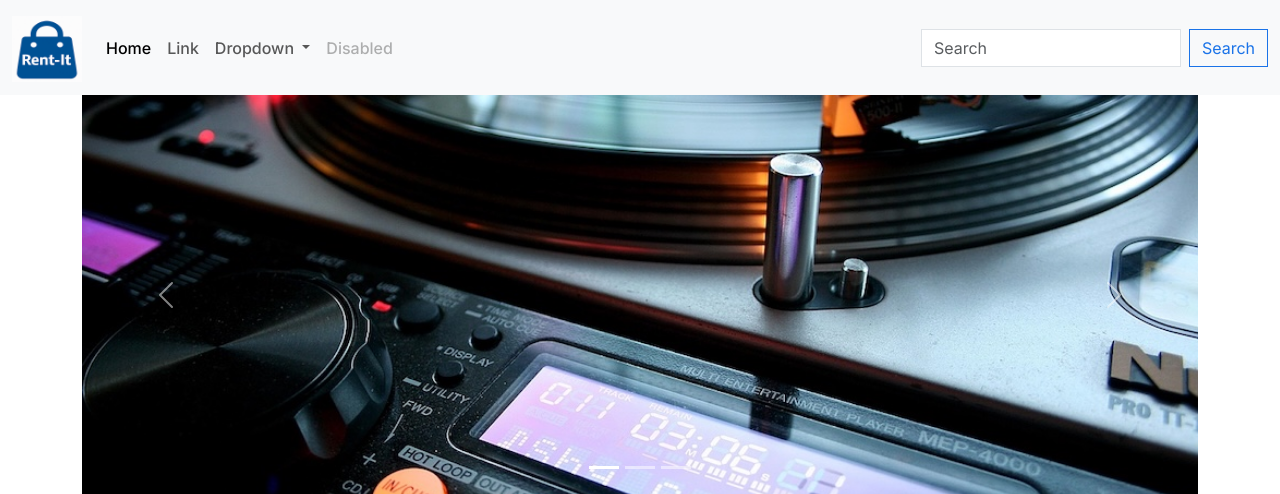
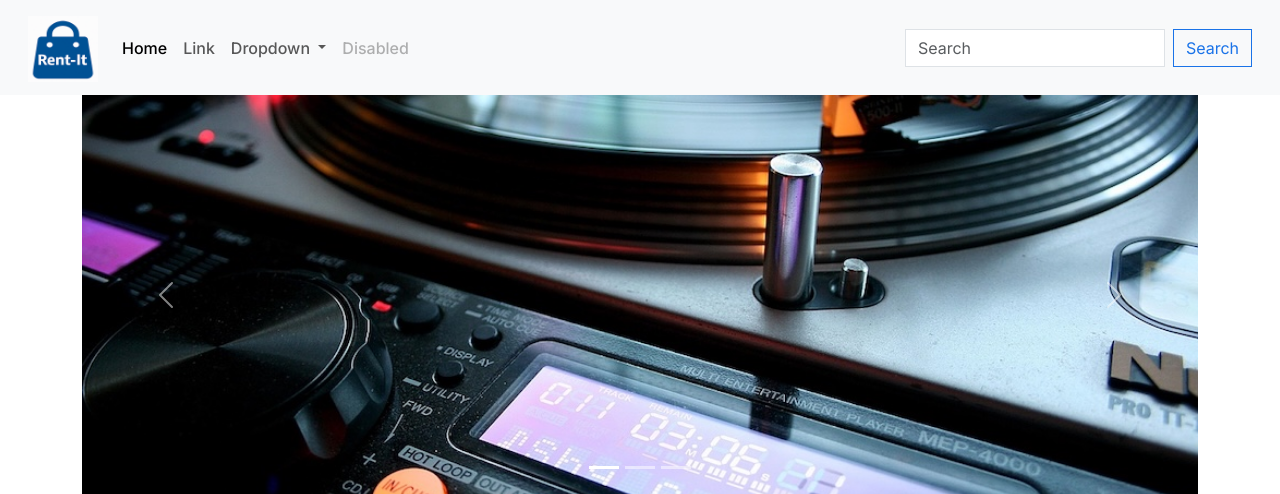
Before and after one commit to GrzegorzStary/Rent-It, a Django app: page / in a window 1280 px wide. Shown: the top 494 px of the page. Run offline with Django 5.2, Linux system fonts and the light colour scheme; some libraries are stand-ins or nearby versions.

Commit message:
STYLING: Navbar css for clener view

```diff
--- a/static/css/base.css
+++ b/static/css/base.css
@@ -33,6 +33,15 @@ body {
 }
 
 /* NAV BAR styling */
+
+.navbar {
+    background-color: var(--secondary);
+    border-bottom: var(--border);
+    padding: 0.5rem 1rem;
+    display: flex;
+    justify-content: space-between;
+    align-items: center;
+}
 
 form.d-flex .form-control {
     border-radius: 0 !important;
```
